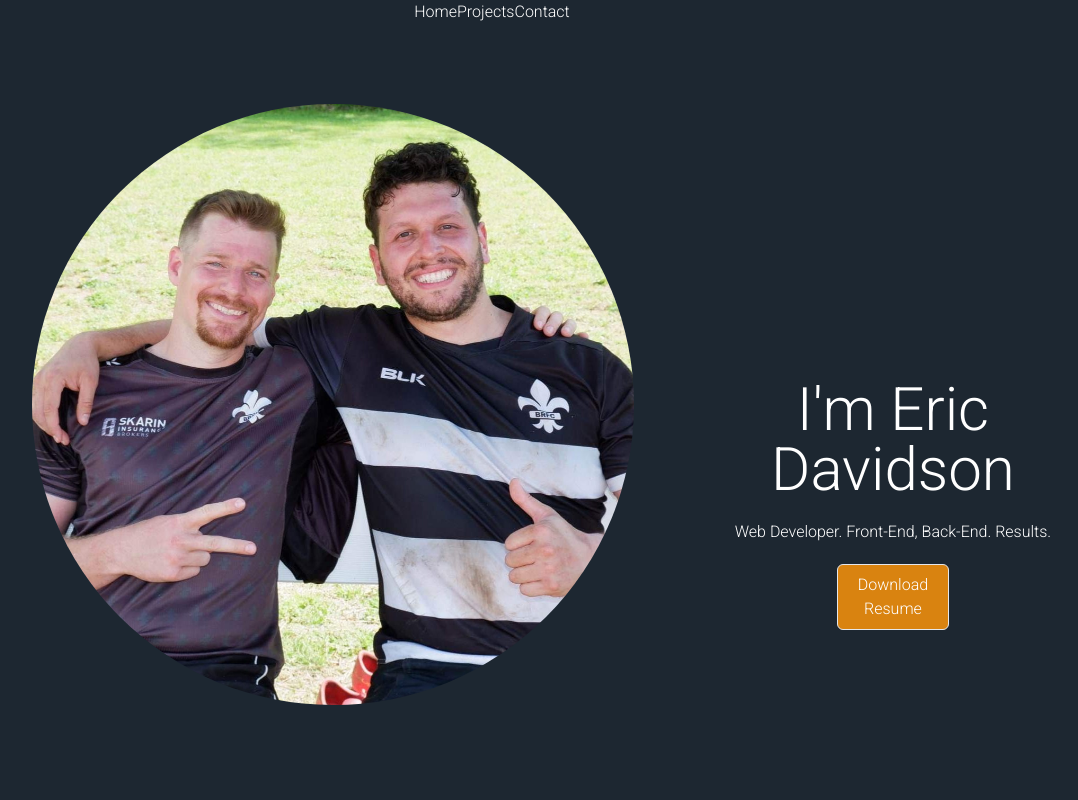
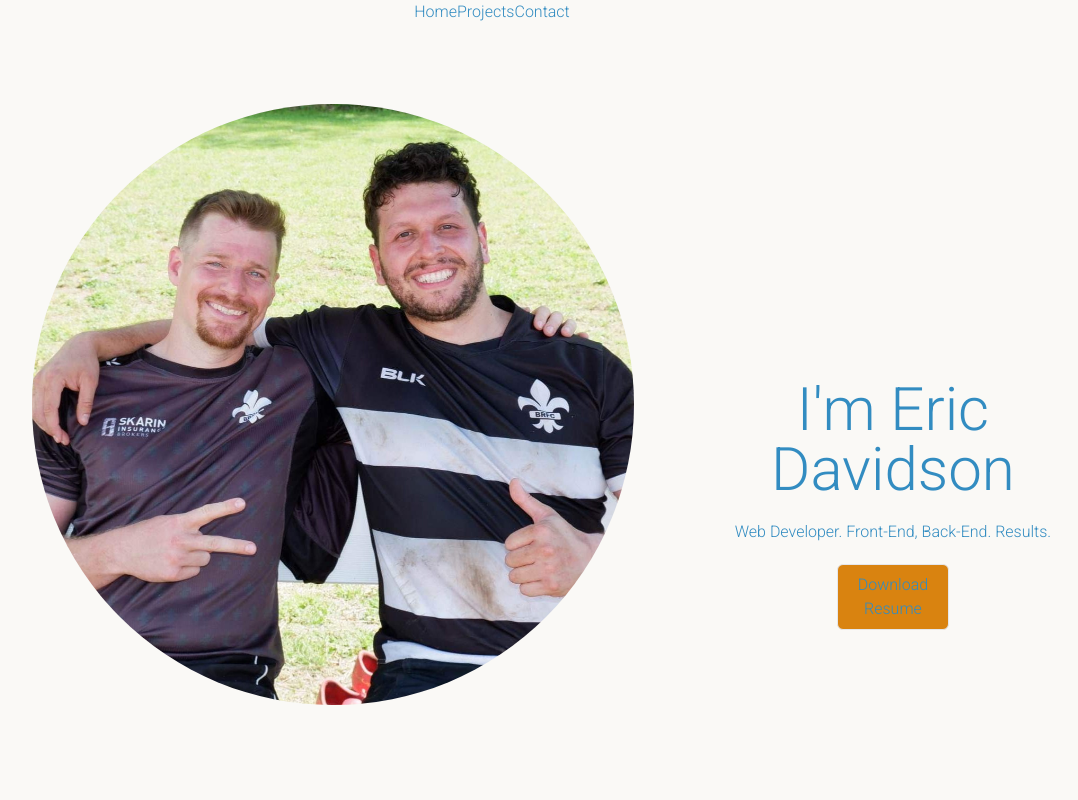
Before and after one commit to edavidson1410/portfolio_edavidson, a Next.js app in the folder portfolio/: page / in a window 1280 px wide. Shown: the top 800 px of the page, without its empty margins (148-1226 px from the left). Built offline with nearby package versions, Linux system fonts and the light colour scheme.

Commit message:
theme change

```diff
--- a/portfolio/src/app/globals.css
+++ b/portfolio/src/app/globals.css
@@ -3,7 +3,7 @@
 @tailwind utilities;
 
 :root {
-  --global-bg: #1d2731;
+  --global-bg: #FAF9F6;
 }
 
 /* @media (prefers-color-scheme: dark) {
@@ -15,7 +15,7 @@
 } */
 
 body {
-  color: white;
+  color: #328cc1;
   background-color: var(--global-bg);
 }
 
--- a/portfolio/tailwind.config.js
+++ b/portfolio/tailwind.config.js
@@ -17,7 +17,9 @@ module.exports = {
         // blueGray
         accentBlue: "#1d2731",
         // lightGray
-        accentGray: "#aaaaaa"
+        accentGray: "#aaaaaa",
+        // offwhite
+        background: "#FAF9F6"
       },
     },
   },
```
